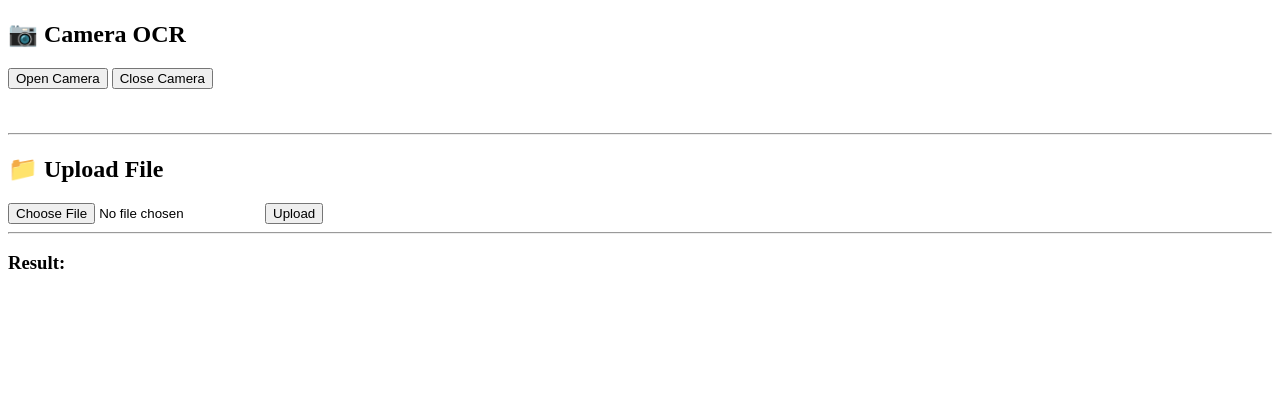
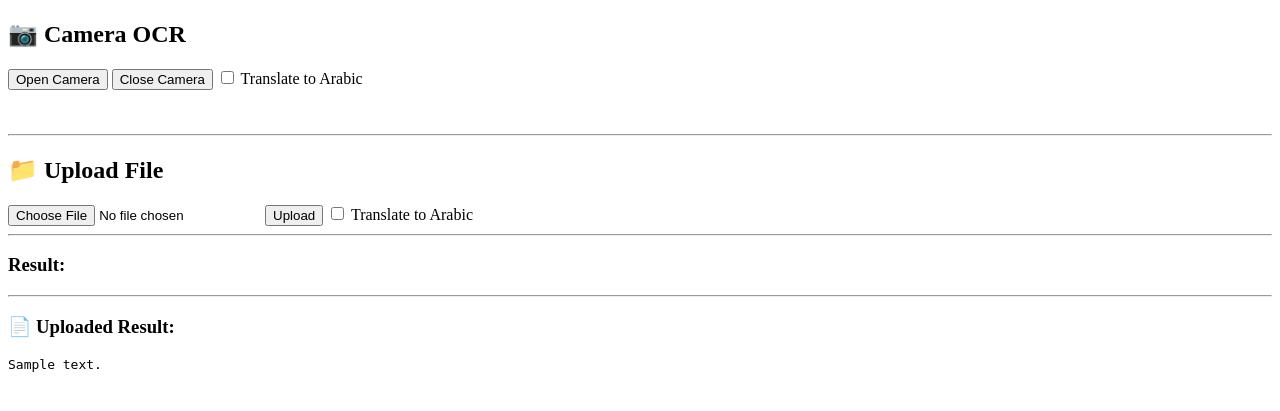
Before and after one commit to WalaaTarek/Safe-Path, a Flask app: template templates/index.html in a window 1280 px wide. Shown: the top 411 px of the page. Run offline with Flask 3, Linux system fonts and the light colour scheme; the template is opened without the code that fills it: most values are stand-ins (such as "Sample title", 1, 10 or a date in 2020).

Commit message:
Enhance upload form with translation checkbox
Updated the upload form to include a translate option and adjusted video display settings.

```diff
--- a/templates/index.html
+++ b/templates/index.html
@@ -9,19 +9,23 @@
 
 <button onclick="startCamera()">Open Camera</button>
 <button onclick="stopCamera()">Close Camera</button>
-
+<input type="checkbox" id="translateCheck"> Translate to Arabic
 <br><br>
 
-<video id="video" width="300" autoplay style="display:none;"></video>
+<video id="video" width="400" autoplay style="display:none;"></video>
 <br>
 <button onclick="capture()" id="captureBtn" style="display:none;">Capture</button>
 
 <hr>
 
 <h2>📁 Upload File</h2>
-<form id="uploadForm">
-    <input type="file" name="file" id="fileInput">
+<form id="uploadForm" action="/upload" method="POST" enctype="multipart/form-data">
+    <input type="file" name="file" id="fileInput" required>
     <button type="submit">Upload</button>
+    <label>
+    <input type="checkbox" name="translate" value="true">
+    Translate to Arabic
+</label>
 </form>
 
 <hr>
@@ -71,18 +75,27 @@ function capture() {
     canvas.toBlob(blob => {
         const formData = new FormData();
         formData.append("file", blob, "capture.jpg");
-
+       const translate = document.getElementById("translateCheck").checked;
+      formData.append("translate", translate);
     fetch("/ocr", {
     method: "POST",
     body: formData
 })
 .then(res => res.json())
 .then(data => {
+    console.log(data);
     document.getElementById("result").innerText = data.text || data.error;
+})
+.catch(err => {
+    document.getElementById("result").innerText = "Error: " + err;
 });
     }, "image/jpeg");
 }
 </script>
-
+{% if text %}
+<hr>
+<h3>📄 Uploaded Result:</h3>
+<pre>{{ text }}</pre>
+{% endif %}
 </body>
 </html>
```
Lines whose indentation alone changed are shown as unchanged.
